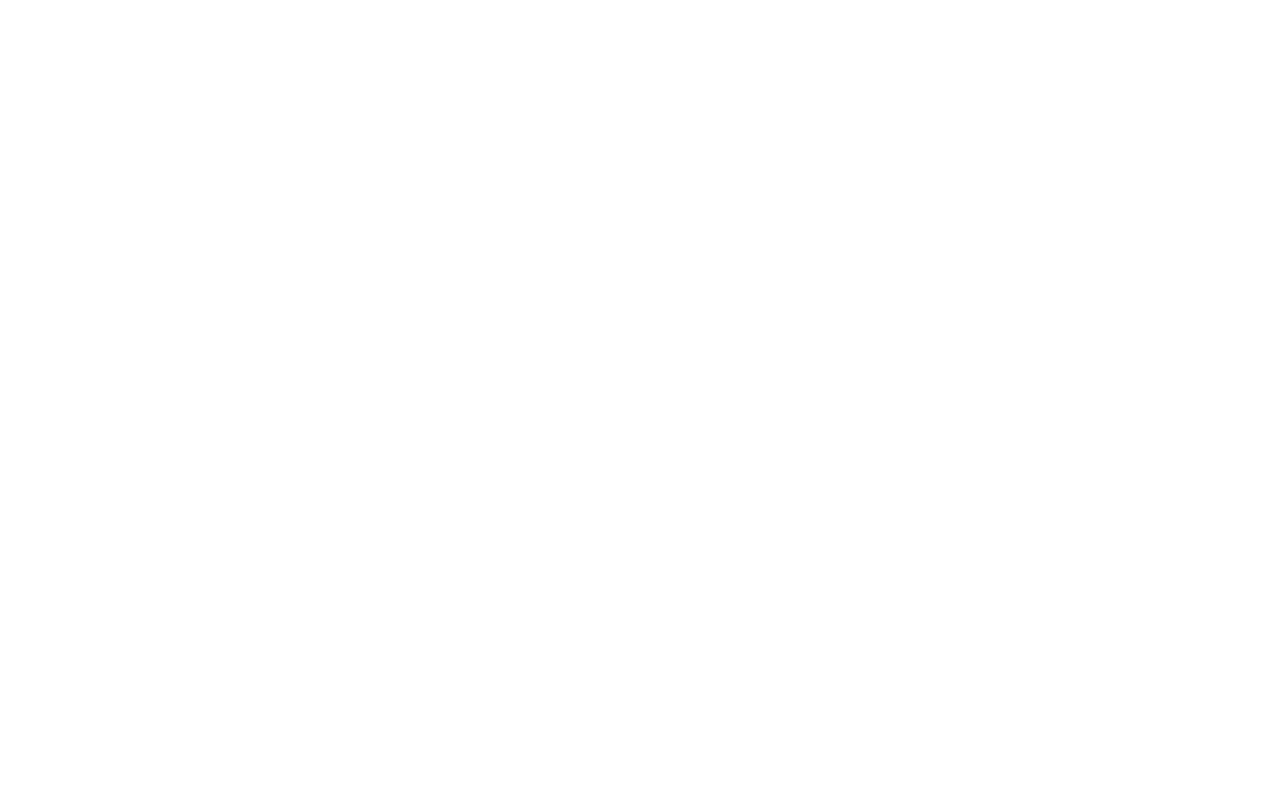
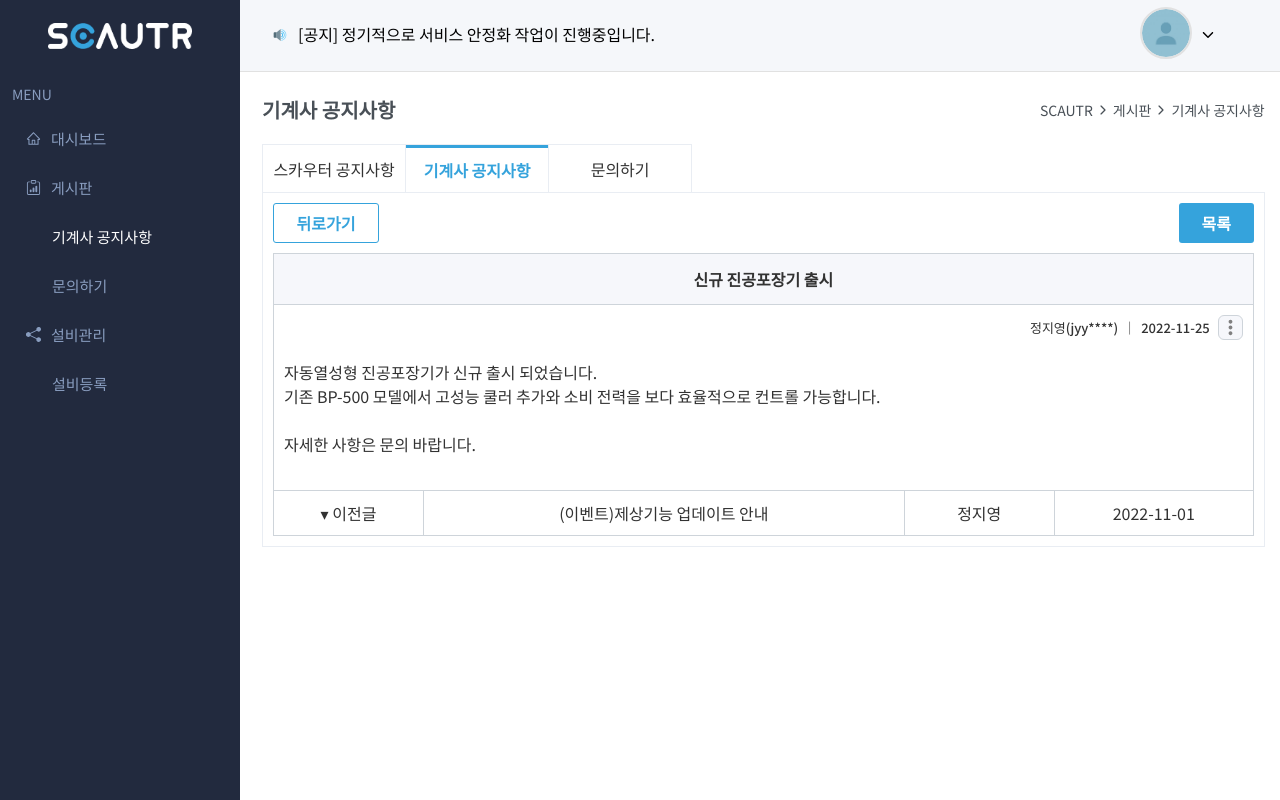
Before and after one commit to Kim-Haul/scautr-connect-api, a React (Create React App) app: page /scautr/board/notice/progix/detail/1 in a window 1280 px wide. Before the commit this address had no page. Built offline with nearby package versions, Linux system fonts and the light colour scheme; a small style sheet from the web is missing; what google-maps-react would draw is missing.

Commit message:
:lipstick: 기계사 공지사항 상세보기 퍼블리싱

```diff
--- a/src/App.tsx
+++ b/src/App.tsx
@@ -20,6 +20,7 @@
 import NoticeLayout from './pages/board/NoticeLayout';
 import NoticeScautr from './pages/board/NoticeScautr';
 import NoticeProgix from './pages/board/NoticeProgix';
+import NoticeProgixDetail from './pages/board/NoticeProgixDetail';
 import NoticeProgixPost from './pages/board/NoticeProgixPost';
 import NoticeInquiry from './pages/board/NoticeInquiry';
 
@@ -43,6 +44,7 @@
             <Route path="/scautr/board" element={<NoticeLayout />}>
               <Route path="/scautr/board/notice/scautr" element={<NoticeScautr />} />
               <Route path="/scautr/board/notice/progix" element={<NoticeProgix />} />
+              <Route path="/scautr/board/notice/progix/detail/:idx" element={<NoticeProgixDetail />} />
               <Route path="/scautr/board/notice/progix/post" element={<NoticeProgixPost />} />
               <Route path="/scautr/board/inquiry"element={<NoticeInquiry />} />
             </Route>
--- a/src/components/common/Header.tsx
+++ b/src/components/common/Header.tsx
@@ -189,7 +189,7 @@
   width: 16rem;
   background-color: #fff;
   border-radius: 5px;
-  border: 1px solid #d4d4d4;
+  border: 1px solid ${(props) => props.theme.color.PastelBlue};
   box-shadow: 1px 1px 5px 1px #d4d4d4;
   color: #000;
   @media (max-width: ${(props) => props.theme.breakpoints.TabletMin}) {
--- /dev/null
+++ b/src/components/post/ProgixDetail.tsx
@@ -0,0 +1,145 @@
+import React, { useState } from 'react';
+import styled from 'styled-components';
+import { BiDotsVerticalRounded } from 'react-icons/bi';
+import { IToggleProps } from '../../shared/type/IBoard';
+
+const ProgixDetail = () => {
+  const [open_modal, setOpenModal] = useState<boolean>(false);
+
+  return (
+    <React.Fragment>
+      <Content>
+        <div className="row title">신규 진공포장기 출시</div>
+        <div className="row info">
+          <div>정지영(jyy****)</div>
+          <div>｜</div>
+          <div>2022-11-25</div>
+          <BiDotsVerticalRounded
+            onClick={() => {
+              setOpenModal(!open_modal);
+            }}
+          />
+          {open_modal ? (
+            <Modal toggleOn={open_modal}>
+              <ul>
+                <li>수정하기</li>
+                <li>삭제하기</li>
+              </ul>
+            </Modal>
+          ) : null}
+        </div>
+        <div className="row content">
+          자동열성형 진공포장기가 신규 출시 되었습니다.
+          <br />
+          기존 BP-500 모델에서 고성능 쿨러 추가와 소비 전력을 보다 효율적으로
+          컨트롤 가능합니다.
+          <br />
+          <br />
+          자세한 사항은 문의 바랍니다.
+          <br />
+          <br />
+        </div>
+      </Content>
+      <Bottom>
+        <div className="column">▾ 이전글</div>
+        <div className="column">(이벤트)제상기능 업데이트 안내</div>
+        <div className="column">정지영</div>
+        <div className="column">2022-11-01</div>
+      </Bottom>
+    </React.Fragment>
+  );
+};
+
+export default ProgixDetail;
+
+const Content = styled.div`
+  width: 100%;
+  border: 1px solid #ced4da;
+  .row.title {
+    font-weight: 700;
+    display: flex;
+    align-items: center;
+    justify-content: center;
+    background-color: #f6f7fb;
+    height: 51px;
+    border-bottom: 1px solid #ced4da;
+  }
+  .row.info {
+    position: relative;
+    display: flex;
+    align-items: center;
+    justify-content: end;
+    padding: 10px;
+    font-size: 1.3rem;
+    gap: 0.5rem;
+    font-weight: 500;
+    svg {
+      background-color: #f6f7fb;
+      border: 1px solid #ced4da;
+      font-size: 2.5rem;
+      cursor: pointer;
+      color: gray;
+      border-radius: 6px;
+      margin-left: 0.3rem;
+    }
+  }
+  .row.content {
+    padding: 10px;
+  }
+`;
+
+const Bottom = styled.div`
+  @media (max-width: 1200px) {
+    display: none;
+  }
+  display: grid;
+  grid-template-columns: 150px 1fr 150px 200px;
+  .column {
+    padding: 10px;
+    border: 1px solid #ced4da;
+    border-top: none;
+    display: flex;
+    justify-content: center;
+    align-items: center;
+    &:first-child,
+    &:nth-child(2),
+    &:nth-child(3) {
+      border-right: none;
+    }
+  }
+`;
+
+const Modal = styled.div`
+  position: absolute;
+  font-size: 1.5rem;
+  // 부모 요소인 .row.info에 font-weight가 있어서 별도로 지정
+  font-weight: 400;
+  top: 4rem;
+  right: 5;
+  width: 12rem;
+  background-color: #fff;
+  border-radius: 5px;
+  border: 1px solid ${(props) => props.theme.color.PastelBlue};
+  box-shadow: 1px 1px 5px 1px #d4d4d4;
+  color: #000;
+  @media (max-width: ${(props) => props.theme.breakpoints.TabletMin}) {
+    // 1200px 이하 화면에서는 display:none;
+    display: ${(props: IToggleProps) => props.toggleOn && 'none'};
+  }
+  ul {
+    list-style: none;
+    li {
+      display: flex;
+      justify-content: center;
+      padding: 10px;
+      cursor: pointer;
+      &:first-child {
+        border-bottom: 1px solid #d4d4d4;
+      }
+      &:hover {
+        background-color: rgba(0, 123, 255, 0.1);
+        color: #35a3dc;
+      }
+    }
+  }
+`;
--- a/src/components/post/ProgixToastEditor.tsx
+++ b/src/components/post/ProgixToastEditor.tsx
@@ -29,6 +29,10 @@
 
 const Wrap = styled.div`
   width: 100%;
+  button {
+    // toast-ui 내부 button에 영향을 줘서 글로벌 스타일 상쇄
+    padding: 0rem;
+    font-weight: 500;
+    display: inline;
+  }
 `;
-
-const Image = styled.div``;
--- a/src/components/table/NoticeProgixTable.tsx
+++ b/src/components/table/NoticeProgixTable.tsx
@@ -1,14 +1,20 @@
 import React from 'react';
 import styled from 'styled-components';
+import { useNavigate } from 'react-router-dom';
 
 const NoticeProgixTable = () => {
   const registration_query = new Array(3).fill(1);
+  const navigate = useNavigate();
   return (
     <Tbody>
       {registration_query.map((v, i) => {
         return (
           <React.Fragment key={i}>
-            <tr>
+            <tr
+              onClick={() => {
+                navigate('/scautr/board/notice/progix/detail/172');
+              }}
+            >
               <td>{i}</td>
               <td>공지사항</td>
               <td>신규 진공포장기 출시</td>
--- a/src/pages/board/NoticeLayout.tsx
+++ b/src/pages/board/NoticeLayout.tsx
@@ -20,7 +20,8 @@
           </React.Fragment>
         ) : //  조건2
         location.pathname === '/scautr/board/notice/progix' ||
-          location.pathname === '/scautr/board/notice/progix/post' ? (
+          location.pathname === '/scautr/board/notice/progix/post' ||
+          location.pathname.indexOf('/progix/detail') === 20 ? (
           <React.Fragment>
             <div className="main">기계사 공지사항</div>
             <div className="sub">
--- /dev/null
+++ b/src/pages/board/NoticeProgixDetail.tsx
@@ -0,0 +1,76 @@
+import React from 'react';
+import styled from 'styled-components';
+import { useNavigate } from 'react-router-dom';
+import ProgixDetail from '../../components/post/ProgixDetail';
+
+const NoticeProgixDetail = () => {
+  const navigate = useNavigate();
+
+  return (
+    <Wrap>
+      <Container>
+        <Top>
+          <div className="top_left">
+            <button
+              className="btn_left"
+              onClick={() => {
+                navigate(-1);
+              }}
+            >
+              뒤로가기
+            </button>
+          </div>
+          <div className="top_right">
+            <button
+              className="btn_right"
+              onClick={() => {
+                navigate(-1);
+              }}
+            >
+              목록
+            </button>
+          </div>
+        </Top>
+        <ProgixDetail />
+      </Container>
+    </Wrap>
+  );
+};
+
+export default NoticeProgixDetail;
+
+const Wrap = styled.div`
+  width: 100%;
+  margin-bottom: 2rem;
+`;
+
+const Container = styled.div`
+  border: 1px solid #e9edf3;
+  padding: 10px;
+`;
+
+const Top = styled.div`
+  display: flex;
+  justify-content: space-between;
+  width: 100%;
+  margin-bottom: 10px;
+  button {
+    width: 106.1px;
+    height: 40px;
+    font-weight: 700;
+    font-size: 1.6rem;
+  }
+  .top_left {
+    .btn_left {
+      background-color: #fff;
+      border: 1px solid ${(props) => props.theme.color.PastelBlue};
+      color: ${(props) => props.theme.color.PastelBlue};
+    }
+  }
+  .top_right {
+    .btn_right {
+      width: 75px;
+      background-color: ${(props) => props.theme.color.PastelBlue};
+    }
+  }
+`;
--- a/src/pages/board/NoticeProgixPost.tsx
+++ b/src/pages/board/NoticeProgixPost.tsx
@@ -73,6 +73,7 @@
 
 const Wrap = styled.div`
   width: 100%;
+  margin-bottom: 2rem;
 `;
 
 const Container = styled.div`
--- /dev/null
+++ b/src/shared/type/IBoard.tsx
@@ -0,0 +1,3 @@
+export interface IToggleProps {
+  toggleOn: boolean;
+}
```
